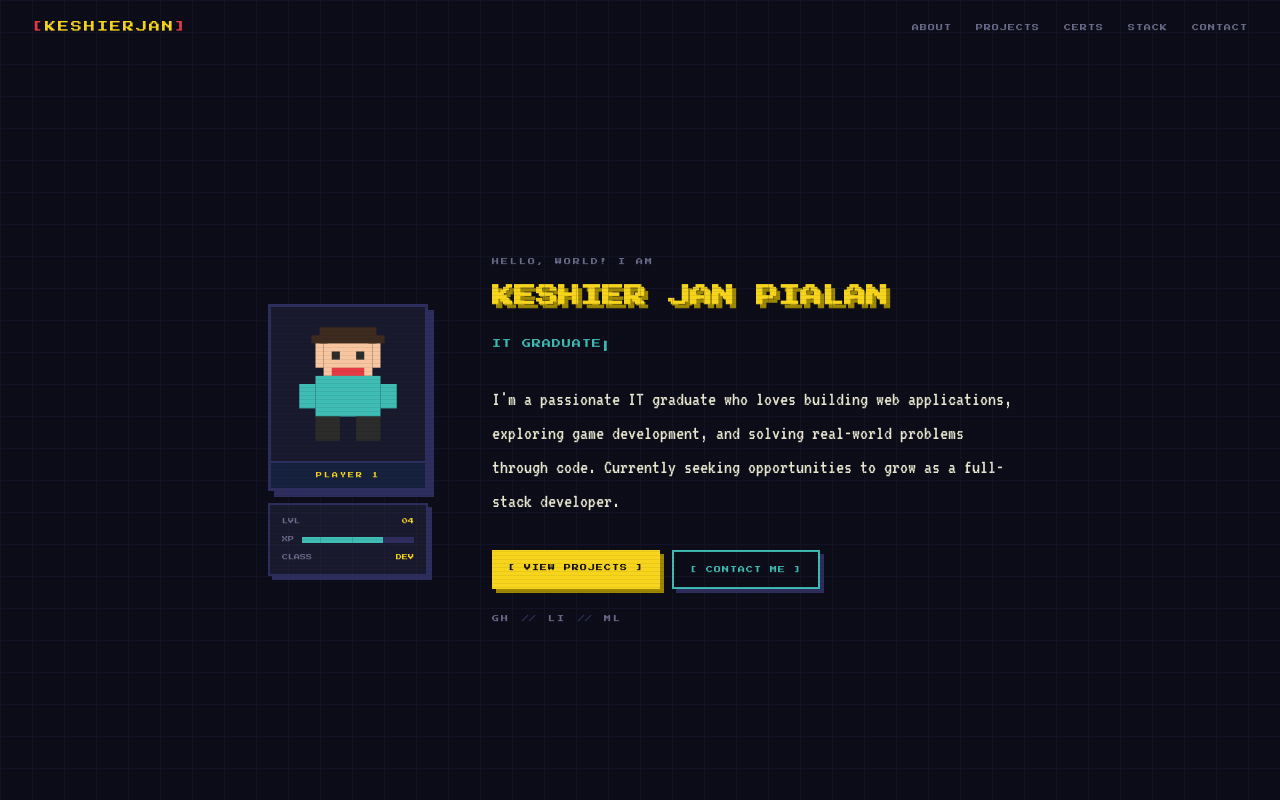
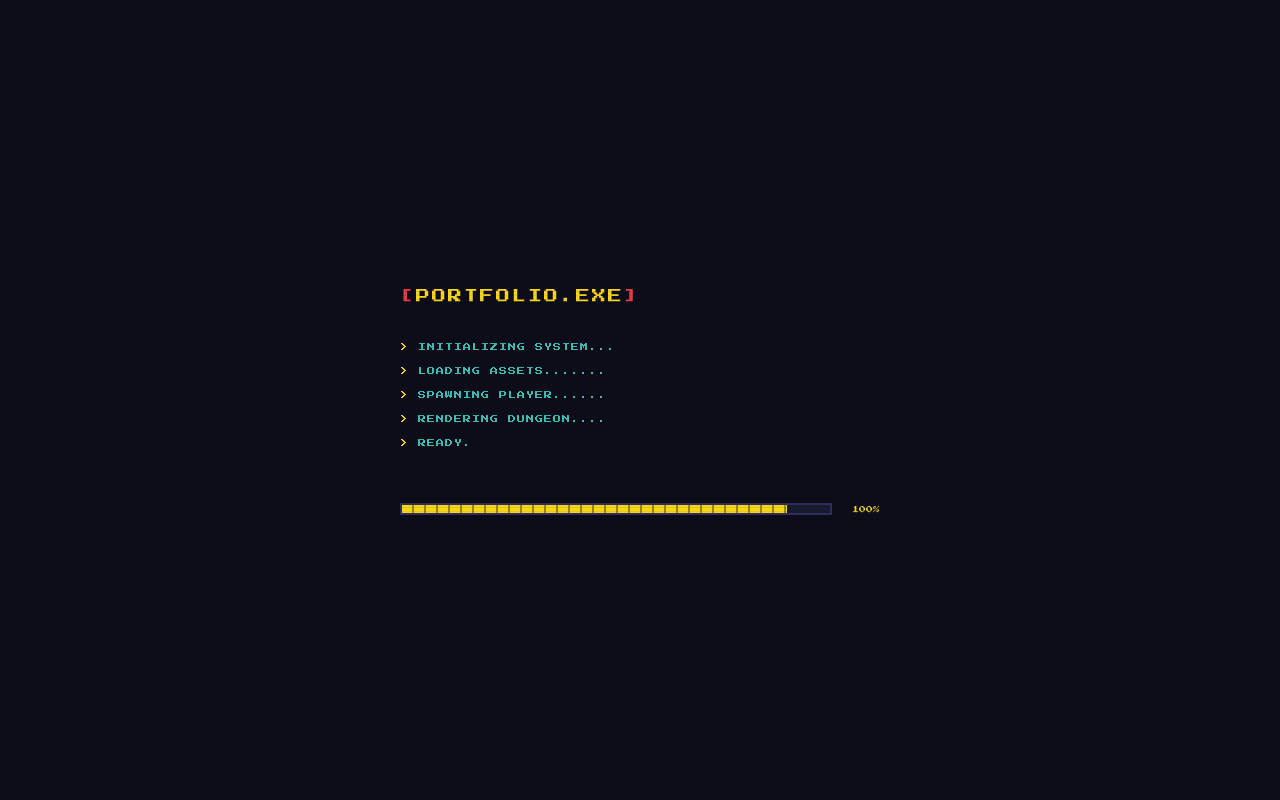
Before and after one commit to Kjans4/My-Portfolio, a Next.js app: page / in a window 1280 px wide. Shown: the top 800 px of the page. Built offline with nearby package versions, Linux system fonts and the light colour scheme.

Commit message:
Loading update and animejs added

```diff
--- a/components/Contact/Contact.tsx
+++ b/components/Contact/Contact.tsx
@@ -6,7 +6,7 @@ import { personal } from "@/data/placeholder";
 import styles from "./Contact.module.css";
 
 export default function Contact() {
-  // [REPLACE] "YOUR_FORM_ID" with your Formspree form ID from formspree.io
+  // [REPLACE] "YOUR_FORM_ID" with your Formspree form ID
   const [state, handleSubmit] = useForm("YOUR_FORM_ID");
   const [focused, setFocused] = useState<string | null>(null);
 
@@ -57,6 +57,7 @@ export default function Contact() {
                       type="text"
                       required
                       placeholder="John Doe"
+                      suppressHydrationWarning // Added to fix fdprocessedid mismatch
                       className={styles.input}
                       onFocus={() => setFocused("name")}
                       onBlur={() => setFocused(null)}
@@ -72,6 +73,7 @@ export default function Contact() {
                       type="email"
                       required
                       placeholder="johndoe@email.com"
+                      suppressHydrationWarning // Added to fix fdprocessedid mismatch
                       className={styles.input}
                       onFocus={() => setFocused("email")}
                       onBlur={() => setFocused(null)}
@@ -87,6 +89,7 @@ export default function Contact() {
                     name="subject"
                     type="text"
                     placeholder="Project proposal / Job offer / Hello!"
+                    suppressHydrationWarning // Added to fix fdprocessedid mismatch
                     className={styles.input}
                     onFocus={() => setFocused("subject")}
                     onBlur={() => setFocused(null)}
@@ -101,6 +104,7 @@ export default function Contact() {
                     required
                     rows={5}
                     placeholder="Type your message here..."
+                    suppressHydrationWarning // Added to fix fdprocessedid mismatch
                     className={styles.textarea}
                     onFocus={() => setFocused("message")}
                     onBlur={() => setFocused(null)}
@@ -111,6 +115,7 @@ export default function Contact() {
                 <button
                   type="submit"
                   disabled={state.submitting}
+                  suppressHydrationWarning // Added to fix fdprocessedid mismatch
                   className={styles.submitBtn}
                 >
                   {state.submitting ? "[ SENDING... ]" : "[ SEND MESSAGE ]"}
--- a/components/LoadingScreen/LoadingScreen.module.css
+++ b/components/LoadingScreen/LoadingScreen.module.css
@@ -6,6 +6,7 @@
   display: flex;
   align-items: center;
   justify-content: center;
+  /* Opacity now driven by Anime.js — keep transition as fallback only */
   transition: opacity 0.5s steps(5);
 }
 
@@ -29,6 +30,7 @@
   color: var(--color-primary);
   letter-spacing: 2px;
   margin-bottom: var(--space-2);
+  /* opacity starts at 0 — Anime.js flickers it in */
 }
 
 .bracket {
@@ -36,7 +38,8 @@
 }
 
 .logoText {
-  animation: flicker 3s steps(1) infinite;
+  /* Idle flicker only kicks in after Anime.js finishes the intro */
+  animation: flicker 4s steps(1) infinite 1s;
 }
 
 @keyframes flicker {
@@ -59,12 +62,12 @@
   color: var(--color-teal);
   letter-spacing: 1px;
   line-height: 2;
-  animation: fadeIn 0.1s steps(1) both;
+  /* No fadeIn animation needed — characters appear via JS typewriter */
 }
 
-@keyframes fadeIn {
-  from { opacity: 0; }
-  to   { opacity: 1; }
+/* "READY." line — Anime.js pulses this to yellow */
+.lineReady {
+  color: var(--color-teal); /* starting color; Anime.js takes over */
 }
 
 .prompt {
@@ -106,7 +109,8 @@
     var(--color-primary-dim) 10px,
     var(--color-primary-dim) 12px
   );
-  transition: width 0.3s steps(6);
+  /* Width driven by React state updated by Anime.js */
+  transition: width 0.15s steps(4);
 }
 
 .barPct {
--- a/components/LoadingScreen/LoadingScreen.tsx
+++ b/components/LoadingScreen/LoadingScreen.tsx
@@ -1,6 +1,6 @@
 "use client";
 
-import { useEffect, useState } from "react";
+import { useEffect, useRef, useState } from "react";
 import styles from "./LoadingScreen.module.css";
 
 const BOOT_LINES = [
@@ -12,73 +12,169 @@ const BOOT_LINES = [
 ];
 
 export default function LoadingScreen() {
-  const [lines, setLines]       = useState<string[]>([]);
-  const [done, setDone]         = useState(false);
-  const [fadeOut, setFadeOut]   = useState(false);
+  const [done, setDone] = useState(false);
+  const [lines, setLines] = useState<string[]>([]);
   const [progress, setProgress] = useState(0);
+  const [fadeOut, setFadeOut] = useState(false);
+
+  const screenRef = useRef<HTMLDivElement>(null);
+  const logoRef = useRef<HTMLDivElement>(null);
+  const termRef = useRef<HTMLDivElement>(null);
+  const barFillRef = useRef<HTMLDivElement>(null);
+  const barPctRef = useRef<HTMLSpanElement>(null);
 
   useEffect(() => {
-    // Don't show on second+ visits in the same session
     if (sessionStorage.getItem("booted")) {
       setDone(true);
       return;
     }
 
-    let i = 0;
-    const interval = setInterval(() => {
-      if (i < BOOT_LINES.length) {
-        setLines((prev) => [...prev, BOOT_LINES[i]]);
-        setProgress(Math.round(((i + 1) / BOOT_LINES.length) * 100));
-        i++;
+    let animeInstance: any = null;
+
+    async function runBootSequence() {
+      // Anime.js v4 uses named exports
+      const { animate } = await import("animejs");
+
+      // ── 1. LOGO flicker-in ──────────────────────────────────────────
+      if (logoRef.current) {
+        // v4: animate(targets, parameters)
+        animeInstance = animate(logoRef.current, {
+          opacity: [0, 0.2, 0, 0.6, 0, 1],
+          duration: 600,
+          easing: "steps(6)",
+        });
+        // v4 uses .thenable or you can simply await the instance
+        await animeInstance;
+      }
+
+      // ── 2. TYPE each boot line, then advance progress bar ──────────
+      for (let i = 0; i < BOOT_LINES.length; i++) {
+        const lineText = BOOT_LINES[i];
+        const isReady = lineText === "READY.";
+
+        await new Promise<void>((resolve) => {
+          setLines((prev) => [...prev, ""]);
+          requestAnimationFrame(() => requestAnimationFrame(() => resolve()));
+        });
+
+        await new Promise<void>((resolve) => {
+          let charIndex = 0;
+          const charInterval = setInterval(() => {
+            if (charIndex <= lineText.length) {
+              setLines((prev) => {
+                const next = [...prev];
+                next[i] = lineText.slice(0, charIndex);
+                return next;
+              });
+              charIndex++;
             } else {
-        clearInterval(interval);
-        setTimeout(() => {
+              clearInterval(charInterval);
+              resolve();
+            }
+          }, isReady ? 120 : 38);
+        });
+
+        const targetPct = Math.round(((i + 1) / BOOT_LINES.length) * 100);
+        if (barFillRef.current && barPctRef.current) {
+          const obj = { value: progress };
+          animate(obj, {
+            value: targetPct,
+            duration: 280,
+            easing: "steps(8)",
+            onUpdate() { // Note: 'update' is often 'onUpdate' in stricter v4 types
+              const v = Math.round(obj.value);
+              setProgress(v);
+            },
+          });
+        }
+
+        await new Promise((r) => setTimeout(r, isReady ? 500 : 220));
+      }
+
+      // ── 3. "READY." yellow pulse ─────────────────────────────────────
+      const readyEl = termRef.current?.querySelector<HTMLElement>(
+        `.${styles.lineReady}`
+      );
+      if (readyEl) {
+        await animate(readyEl, {
+          color: ["#3fbcb4", "#f7d51d", "#3fbcb4"],
+          duration: 500,
+          easing: "steps(4)",
+        });
+      }
+
+      // ── 4. Fade out entire screen ────────────────────────────────────
+      await new Promise((r) => setTimeout(r, 200));
       setFadeOut(true);
-          setTimeout(() => {
+
+      if (screenRef.current) {
+        await animate(screenRef.current, {
+          opacity: [1, 0],
+          duration: 500,
+          easing: "steps(5)",
+        });
+      }
+
       setDone(true);
       sessionStorage.setItem("booted", "1");
-          }, 500);
-        }, 600);
     }
-    }, 340);
 
-    return () => clearInterval(interval);
+    runBootSequence();
+
+    return () => {
+      if (animeInstance && typeof animeInstance.pause === "function") {
+        animeInstance.pause();
+      }
+    };
   }, []);
 
   if (done) return null;
 
   return (
-    <div className={`${styles.screen} ${fadeOut ? styles.fadeOut : ""}`}>
+    <div
+      ref={screenRef}
+      className={`${styles.screen} ${fadeOut ? styles.fadeOut : ""}`}
+    >
       <div className={styles.inner}>
-
-        {/* Pixel logo */}
-        <div className={styles.logo}>
+        <div ref={logoRef} className={styles.logo} style={{ opacity: 0 }}>
           <span className={styles.bracket}>[</span>
           <span className={styles.logoText}>PORTFOLIO.EXE</span>
           <span className={styles.bracket}>]</span>
         </div>
 
-        {/* Boot lines */}
-        <div className={styles.terminal}>
-          {lines.map((line, i) => (
-            <p key={i} className={styles.line}>
+        <div ref={termRef} className={styles.terminal}>
+          {lines.map((text, i) => {
+            const isReady = BOOT_LINES[i] === "READY.";
+            const isLastLine = i === lines.length - 1;
+            const isTyping = text.length < (BOOT_LINES[i]?.length || 0);
+
+            return (
+              <p
+                key={i}
+                className={`${styles.line} ${isReady ? styles.lineReady : ""}`}
+              >
                 <span className={styles.prompt}>&gt; </span>
-              {line}
-              {i === lines.length - 1 && line !== "READY." && (
+                {text}
+                {isLastLine && isTyping && (
                   <span className={styles.cursor}>▌</span>
                 )}
               </p>
-          ))}
+            );
+          })}
         </div>
 
-        {/* Progress bar */}
         <div className={styles.barWrap}>
           <div className={styles.barTrack}>
-            <div className={styles.barFill} style={{ width: `${progress}%` }} />
+            <div
+              ref={barFillRef}
+              className={styles.barFill}
+              style={{ width: `${progress}%` }}
+            />
           </div>
-          <span className={styles.barPct}>{progress}%</span>
+          <span ref={barPctRef} className={styles.barPct}>
+            {progress}%
+          </span>
         </div>
-
       </div>
     </div>
   );
--- a/package.json
+++ b/package.json
@@ -10,11 +10,13 @@
   },
   "dependencies": {
     "@formspree/react": "^3.0.0",
+    "animejs": "^4.4.1",
     "next": "16.2.4",
     "react": "19.2.4",
     "react-dom": "19.2.4"
   },
   "devDependencies": {
+    "@types/animejs": "^3.1.13",
     "@types/node": "^20",
     "@types/react": "^19",
     "@types/react-dom": "^19",
```
Also changed, not shown: 1 other file (tests, documents, lock files or other folders). Lines whose indentation alone changed are shown as unchanged.
